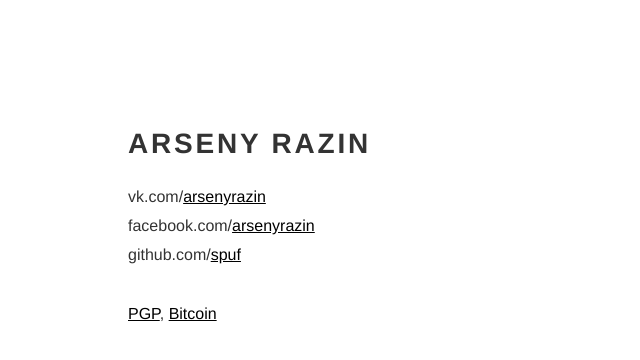
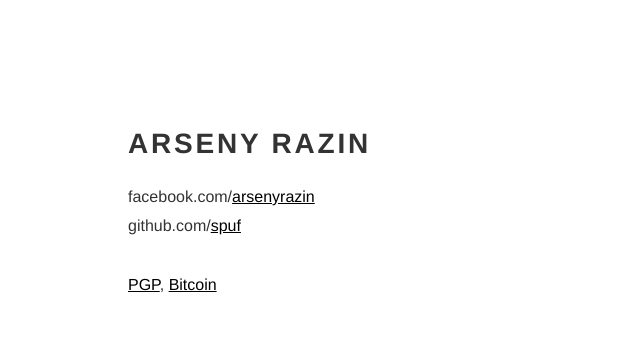
Before and after one commit to spuf/spuf.github.io, a Jekyll site: the page built from index.html, in a window 1280 px wide. Shown: the top 360 px of the page, without its empty margins (0-640 px from the left). Built offline with Jekyll 4.4.1, drawn with Linux system fonts in a browser that asks for light colours.

Commit message:
update links

```diff
--- a/index.html
+++ b/index.html
@@ -4,8 +4,7 @@ layout: default
 
 <h1>{{ site.name }}</h1>
 
-<p>vk.com/<a href="https://vk.com/arsenyrazin" target="_blank">arsenyrazin</a></p>
-<p>facebook.com/<a href="https://www.facebook.com/arsenyrazin" target="_blank">arsenyrazin</a></p>
+<p>facebook.com/<a href="https://facebook.com/arsenyrazin" target="_blank">arsenyrazin</a></p>
 <p>github.com/<a href="https://github.com/spuf" target="_blank">spuf</a></p>
 <br>
 <p><a href="/index.txt" target="_blank">PGP</a>, <a href="https://blockchain.info/address/16ft7dEVuzza2c67Q1o8HSsCcjafcbW6jG" target="_blank">Bitcoin</a></p>
```
